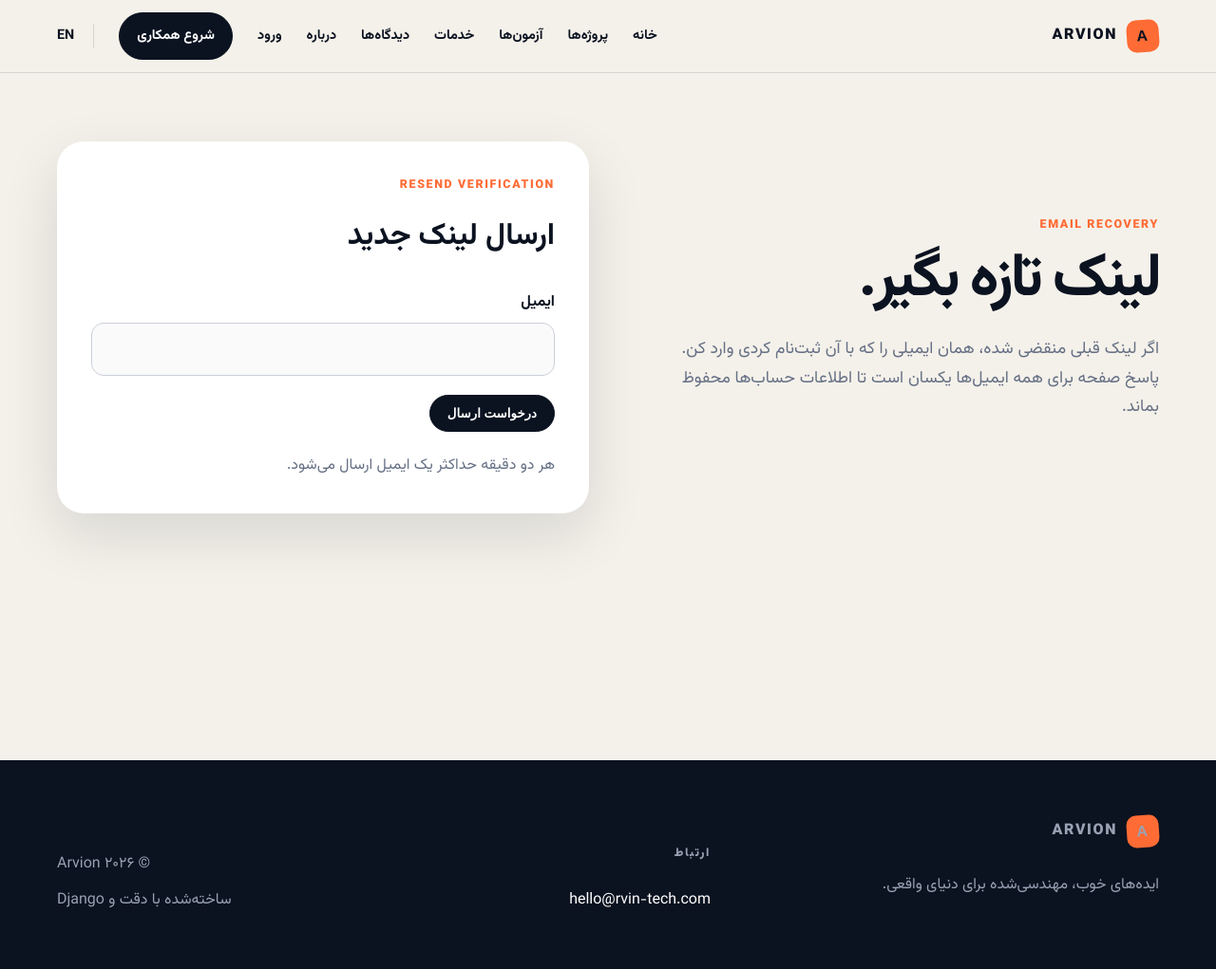
After one commit to arvinyazdani/arvion, a Django app: page /account/verification/resend/ in a window 1280 px wide. The commit adds this page. Shown: the whole page at 95% size. Run offline with Django 5.2, Linux system fonts and the light colour scheme; parts of the project's set-up code (start-up, migrations or seed data) failed here and were passed over; some libraries are stand-ins or nearby versions.

Commit message:
feat: add secure email verification recovery

```diff
--- a/accounts/admin.py
+++ b/accounts/admin.py
@@ -6,7 +6,7 @@ from .models import User
 
 @admin.register(User)
 class ArvionUserAdmin(UserAdmin):
-    list_display = ("email", "first_name", "last_name", "email_verified", "is_staff", "date_joined")
+    list_display = ("email", "first_name", "last_name", "email_verified", "verification_email_count", "is_staff", "date_joined")
     list_filter = ("email_verified", "is_staff", "is_active", "preferred_language")
     search_fields = ("email", "first_name", "last_name")
     fieldsets = UserAdmin.fieldsets + (("Arvion", {"fields": ("email_verified", "preferred_language")}),)
--- a/accounts/forms.py
+++ b/accounts/forms.py
@@ -50,6 +50,17 @@ class EmailAuthenticationForm(AuthenticationForm):
         self.fields["password"].label = "رمز عبور" if lang == "fa" else "Password"
 
 
+class ResendVerificationForm(forms.Form):
+    email = forms.EmailField()
+
+    def __init__(self, *args, lang="fa", **kwargs):
+        super().__init__(*args, **kwargs)
+        self.fields["email"].label = "ایمیل" if lang == "fa" else "Email"
+
+    def clean_email(self):
+        return self.cleaned_data["email"].strip().lower()
+
+
 class ProfileIdentityForm(forms.ModelForm):
     class Meta:
         model = User
--- a/accounts/models.py
+++ b/accounts/models.py
@@ -5,6 +5,8 @@ from django.db import models
 class User(AbstractUser):
     email = models.EmailField(unique=True)
     email_verified = models.BooleanField(default=False)
+    verification_sent_at = models.DateTimeField(blank=True, null=True)
+    verification_email_count = models.PositiveSmallIntegerField(default=0)
     preferred_language = models.CharField(
         max_length=2,
         choices=(("fa", "فارسی"), ("en", "English")),
--- /dev/null
+++ b/accounts/templates/accounts/resend_verification.html
@@ -0,0 +1,3 @@
+{% extends "core/base.html" %}
+{% block title %}{% if lang == 'fa' %}ارسال مجدد تأیید ایمیل{% else %}Resend verification{% endif %} | Arvion{% endblock %}
+{% block content %}<section class="account-section"><div class="shell account-grid"><div class="account-copy"><span class="eyebrow">EMAIL RECOVERY</span><h1>{% if lang == 'fa' %}لینک تازه بگیر.{% else %}Get a fresh link.{% endif %}</h1><p>{% if lang == 'fa' %}اگر لینک قبلی منقضی شده، همان ایمیلی را که با آن ثبت‌نام کردی وارد کن. پاسخ صفحه برای همه ایمیل‌ها یکسان است تا اطلاعات حساب‌ها محفوظ بماند.{% else %}If your previous link expired, enter the email used at registration. The response is identical for every address to protect account privacy.{% endif %}</p></div><form method="post" class="form-card account-card" novalidate>{% csrf_token %}<span class="eyebrow">RESEND VERIFICATION</span><h2>{% if lang == 'fa' %}ارسال لینک جدید{% else %}Send a new link{% endif %}</h2><div class="field"><label for="{{ form.email.id_for_label }}">{{ form.email.label }}</label>{{ form.email }}{{ form.email.errors }}</div><button class="button" type="submit">{% if lang == 'fa' %}درخواست ارسال{% else %}Request email{% endif %}</button><p class="form-foot">{% if lang == 'fa' %}هر دو دقیقه حداکثر یک ایمیل ارسال می‌شود.{% else %}At most one email is sent every two minutes.{% endif %}</p></form></div></section>{% endblock %}
--- a/accounts/templates/accounts/verification_invalid.html
+++ b/accounts/templates/accounts/verification_invalid.html
@@ -1 +1,3 @@
-{% extends "core/base.html" %}{% block content %}<section class="account-section"><div class="shell narrow"><div class="status-card"><span class="status-icon danger">!</span><h1>{% if lang == 'fa' %}لینک معتبر نیست{% else %}Invalid verification link{% endif %}</h1><p>{% if lang == 'fa' %}این لینک استفاده شده یا منقضی شده است.{% else %}This link has expired or has already been used.{% endif %}</p><a class="button" href="{% url 'accounts:register' %}?lang={{ lang }}">{% if lang == 'fa' %}ثبت‌نام دوباره{% else %}Register again{% endif %}</a></div></div></section>{% endblock %}
+{% extends "core/base.html" %}
+{% block title %}{% if lang == 'fa' %}لینک نامعتبر{% else %}Invalid link{% endif %} | Arvion{% endblock %}
+{% block content %}<section class="account-section"><div class="shell narrow"><div class="status-card"><span class="status-icon danger">!</span><h1>{% if lang == 'fa' %}لینک معتبر نیست{% else %}Invalid verification link{% endif %}</h1><p>{% if lang == 'fa' %}این لینک استفاده شده یا منقضی شده است. برای همان ایمیل یک لینک جدید درخواست کنید.{% else %}This link has expired or has already been used. Request a new link for the same email address.{% endif %}</p><a class="button" href="{% url 'accounts:resend_verification' %}?lang={{ lang }}">{% if lang == 'fa' %}درخواست لینک جدید{% else %}Request a new link{% endif %}</a></div></div></section>{% endblock %}
--- a/accounts/templates/accounts/verification_sent.html
+++ b/accounts/templates/accounts/verification_sent.html
@@ -1 +1,3 @@
-{% extends "core/base.html" %}{% block title %}{% if lang == 'fa' %}تأیید ایمیل | آرویون{% else %}Verify email | Arvion{% endif %}{% endblock %}{% block content %}<section class="account-section"><div class="shell narrow"><div class="status-card"><span class="status-icon">✦</span><span class="eyebrow">EMAIL VERIFICATION</span><h1>{% if lang == 'fa' %}ایمیلت را بررسی کن{% else %}Check your inbox{% endif %}</h1><p>{% if lang == 'fa' %}لینک فعال‌سازی برای {{ email|default:'ایمیل شما' }} ارسال شد. این لینک ۲۴ ساعت معتبر است.{% else %}We sent an activation link to {{ email|default:'your email' }}. It is valid for 24 hours.{% endif %}</p><a class="button secondary" href="{% url 'accounts:login' %}?lang={{ lang }}">{% if lang == 'fa' %}بازگشت به ورود{% else %}Back to sign in{% endif %}</a></div></div></section>{% endblock %}
+{% extends "core/base.html" %}
+{% block title %}{% if lang == 'fa' %}تأیید ایمیل | آرویون{% else %}Verify email | Arvion{% endif %}{% endblock %}
+{% block content %}<section class="account-section"><div class="shell narrow"><div class="status-card"><span class="status-icon">✦</span><span class="eyebrow">EMAIL VERIFICATION</span><h1>{% if lang == 'fa' %}ایمیلت را بررسی کن{% else %}Check your inbox{% endif %}</h1><p>{% if resent %}{% if lang == 'fa' %}اگر حساب تأییدنشده‌ای برای {{ email|default:'این ایمیل' }} وجود داشته باشد و محدودیت زمانی اجازه دهد، لینک جدید ارسال شده است.{% else %}If an eligible unverified account exists for {{ email|default:'this email' }}, and the cooldown allows it, a new link has been sent.{% endif %}{% else %}{% if lang == 'fa' %}لینک فعال‌سازی برای {{ email|default:'ایمیل شما' }} ارسال شد. این لینک ۲۴ ساعت معتبر است.{% else %}We sent an activation link to {{ email|default:'your email' }}. It is valid for 24 hours.{% endif %}{% endif %}</p><div class="actions verification-actions"><a class="button secondary" href="{% url 'accounts:login' %}?lang={{ lang }}">{% if lang == 'fa' %}بازگشت به ورود{% else %}Back to sign in{% endif %}</a><a class="text-link" href="{% url 'accounts:resend_verification' %}?lang={{ lang }}">{% if lang == 'fa' %}ایمیل نرسید؟ ارسال مجدد{% else %}Didn't receive it? Resend{% endif %}</a></div></div></div></section>{% endblock %}
--- a/accounts/urls.py
+++ b/accounts/urls.py
@@ -1,7 +1,7 @@
 from django.contrib.auth.views import LogoutView
 from django.urls import path
 
-from .views import AccountLoginView, ProfileIdentityView, RegisterView, dashboard, verification_sent, verify_email
+from .views import AccountLoginView, ProfileIdentityView, RegisterView, ResendVerificationView, dashboard, verification_sent, verify_email
 
 app_name = "accounts"
 
@@ -10,6 +10,7 @@ urlpatterns = [
     path("login/", AccountLoginView.as_view(), name="login"),
     path("logout/", LogoutView.as_view(), name="logout"),
     path("verification-sent/", verification_sent, name="verification_sent"),
+    path("verification/resend/", ResendVerificationView.as_view(), name="resend_verification"),
     path("verify/<uidb64>/<token>/", verify_email, name="verify"),
     path("dashboard/", dashboard, name="dashboard"),
     path("profile/identity/", ProfileIdentityView.as_view(), name="profile_identity"),
--- a/accounts/views.py
+++ b/accounts/views.py
@@ -4,19 +4,21 @@ from django.contrib.auth import login
 from django.contrib.auth.views import LoginView
 from django.contrib.auth.decorators import login_required
 from django.contrib.auth.tokens import default_token_generator
-from django.core.mail import send_mail
 from django.shortcuts import get_object_or_404, redirect, render
 from django.urls import reverse
-from django.utils.encoding import force_bytes, force_str
-from django.utils.http import urlsafe_base64_decode, urlsafe_base64_encode
+from django.utils.encoding import force_str
+from django.utils.http import urlsafe_base64_decode
+from django.utils import timezone
+from datetime import timedelta
 from django.views.generic import FormView, UpdateView
 from django.contrib.auth.mixins import LoginRequiredMixin
 from collections import OrderedDict
 
 from core.views.lang import LanguageViewMixin
 
-from .forms import EmailAuthenticationForm, ProfileIdentityForm, RegistrationForm
+from .forms import EmailAuthenticationForm, ProfileIdentityForm, RegistrationForm, ResendVerificationForm
 from .models import User
+from .services import send_verification_email
 
 
 class RegisterView(LanguageViewMixin, FormView):
@@ -30,19 +32,28 @@ class RegisterView(LanguageViewMixin, FormView):
 
     def form_valid(self, form):
         user = form.save()
-        uid = urlsafe_base64_encode(force_bytes(user.pk))
-        token = default_token_generator.make_token(user)
-        verify_path = reverse("accounts:verify", kwargs={"uidb64": uid, "token": token})
-        verify_url = self.request.build_absolute_uri(verify_path)
-        subject = "تأیید حساب آرویون" if self.lang == "fa" else "Verify your Arvion account"
-        message = (
-            f"برای فعال‌سازی حساب روی لینک زیر بزنید:\n{verify_url}"
-            if self.lang == "fa"
-            else f"Activate your account using this link:\n{verify_url}"
-        )
-        send_mail(subject, message, settings.DEFAULT_FROM_EMAIL, [user.email])
+        send_verification_email(user, self.request, self.lang)
         self.request.session["verification_email"] = user.email
         return redirect(f"{reverse('accounts:verification_sent')}?lang={self.lang}")
+
+
+class ResendVerificationView(LanguageViewMixin, FormView):
+    template_name = "accounts/resend_verification.html"
+    form_class = ResendVerificationForm
+
+    def get_form_kwargs(self):
+        kwargs = super().get_form_kwargs()
+        kwargs["lang"] = self.lang
+        return kwargs
+
+    def form_valid(self, form):
+        email = form.cleaned_data["email"]
+        user = User.objects.filter(email__iexact=email, is_active=False, email_verified=False).first()
+        threshold = timezone.now() - timedelta(seconds=settings.EMAIL_VERIFICATION_RESEND_SECONDS)
+        if user and (user.verification_sent_at is None or user.verification_sent_at <= threshold):
+            send_verification_email(user, self.request, self.lang)
+        self.request.session["verification_email"] = email
+        return redirect(f"{reverse('accounts:verification_sent')}?lang={self.lang}&resent=1")
 
 
 class AccountLoginView(LanguageViewMixin, LoginView):
@@ -94,7 +105,10 @@ def verify_email(request, uidb64, token):
 
 def verification_sent(request):
     lang = request.GET.get("lang") or request.session.get("lang", "fa")
-    return render(request, "accounts/verification_sent.html", {"lang": lang, "email": request.session.get("verification_email")})
+    return render(request, "accounts/verification_sent.html", {
+        "lang": lang, "email": request.session.get("verification_email"),
+        "resent": request.GET.get("resent") == "1",
+    })
 
 
 @login_required
--- a/arvion/settings/base.py
+++ b/arvion/settings/base.py
@@ -78,6 +78,7 @@ LOGIN_URL = "accounts:login"
 LOGIN_REDIRECT_URL = "accounts:dashboard"
 LOGOUT_REDIRECT_URL = "home"
 EMAIL_VERIFICATION_TIMEOUT = 60 * 60 * 24
+EMAIL_VERIFICATION_RESEND_SECONDS = int(os.getenv("EMAIL_VERIFICATION_RESEND_SECONDS", "120"))
 
 DEFAULT_FROM_EMAIL = os.getenv("DEFAULT_FROM_EMAIL", "Arvion <noreply@rvin-tech.com>")
 CONTACT_NOTIFICATION_EMAIL = os.getenv("CONTACT_NOTIFICATION_EMAIL", "owner@rvin-tech.com")
```
Also changed, not shown: accounts/services.py (added, +23 -0 lines), accounts/tests.py (+43 -0 lines), accounts/migrations/0002_user_verification_delivery.py (added).
